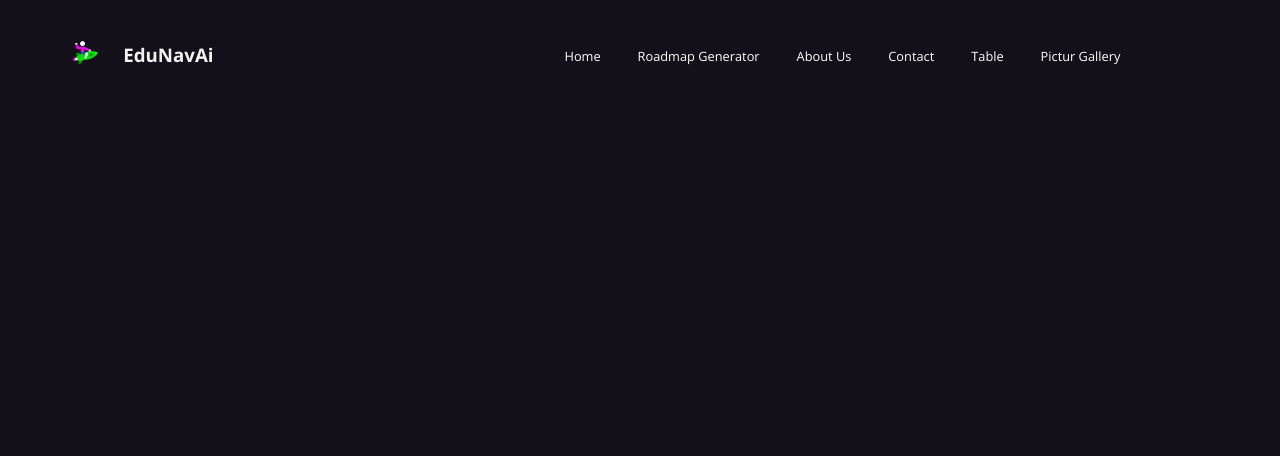
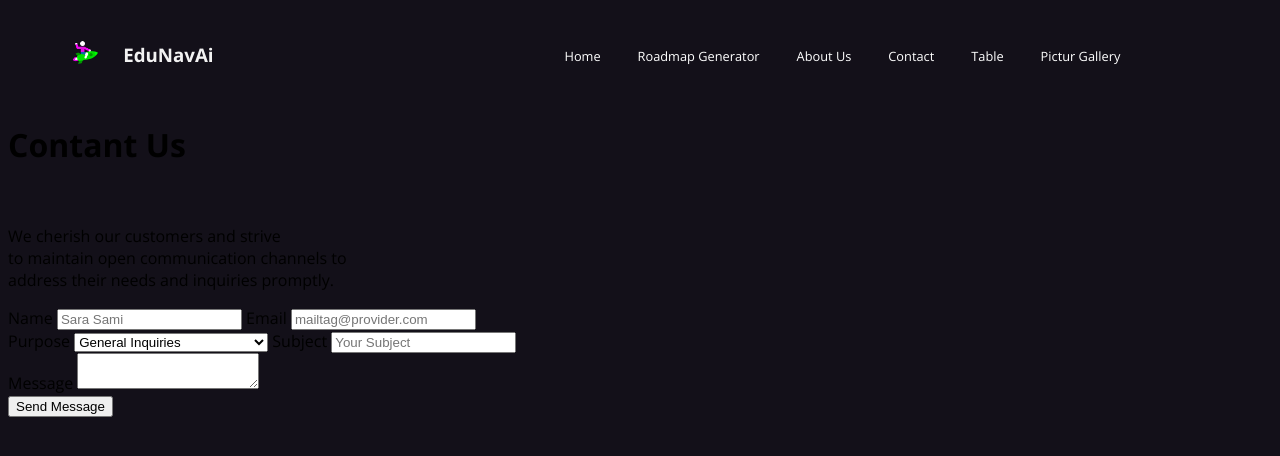
Before and after one commit to SabahBaothman/EDUNAVAI-, a PHP site: page /Contact.php in a window 1280 px wide. Shown: the top 456 px of the page. Run offline with PHP 8.4, Linux system fonts and the light colour scheme.

Commit message:
Update Contact Page

```diff
--- a/pages/Contact.php
+++ b/pages/Contact.php
@@ -2,25 +2,72 @@
 <?php
     $pageTitle = "EduNavAi";
     include('../includes/header.php');
+    include "../db/connection.php";
 ?>
-
-
 <body>
-
     <!-- Set the page title and current page for navigation, then include the navigation links file -->
     <?php
         $pageTitle = "EduNavAi";
         $currentPage = "home";
         include('../includes/links.php');
     ?>
+    <div class="center" id="contant-page-container">
+
+        <h1>Contant <span>Us</span></h1>
+        </br>
+        <p>We cherish our customers and strive<br>to maintain open communication channels to<br>address their needs and
+            inquiries promptly.</p>
 
 
+        <form class="center" id="contact_form" method="POST">
+            <div class="row">
+                <label class="half-input">
+                    Name
+                    <input type="text" name="name" id="name" placeholder="Sara Sami" />
+                </label>
 
+                <label class="half-input">
+                    Email
+                    <input type="email" name="mail" id="mail" placeholder="mailtag@provider.com" />
+                </label>
+            </div>
+            <div class="row">
+                <label class="half-input">
+                    Purpose
+                    <select name="purpose" id="purpose">
+                        <option value="general">General Inquiries</option>
+                        <option value="feedback">Feedback and Suggestions</option>
+                        <option value="support">Support and Troubleshooting</option>
+                        <option value="accounts">Accounts and Billing</option>
+                        <option value="sales">Sales and Orders</option>
+                        <option value="careers">Careers and Employment</option>
+                    </select>
+                </label>
+                <label class="half-input">
+                    Subject
+                    <input type="text" name="subject" id="subject" placeholder="Your Subject" />
+                </label>
+            </div>
+            <div class="row">
+                <label class="full-input">
+                    Message
+                    <textarea type="textarea" name="message" id="message" placeholder="Your Message">
+                    </textarea>
+                </label>
+            </div>
+            <input  type="submit" id="sendMsssage" name="sendMsssage" value="Send Message"  onclick=" submit()"/>
 
+        </form>
+
+    </div>
 
     <!-- Include the footer file  -->
     <?php
         include('../includes/footer.php');
     ?>
+
+    <script src="../js/email.js">
+        </script>
 </body>
+
 </html>
```
Lines whose indentation alone changed are shown as unchanged.
